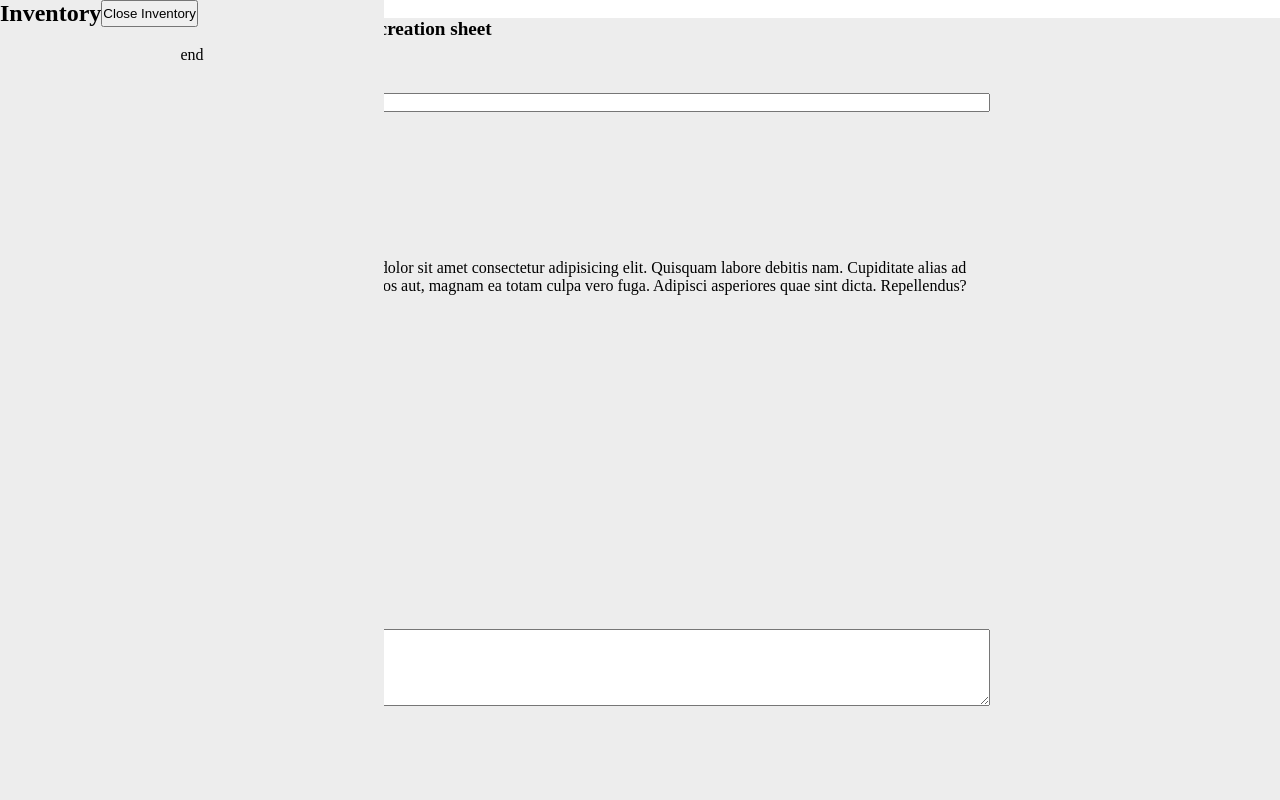
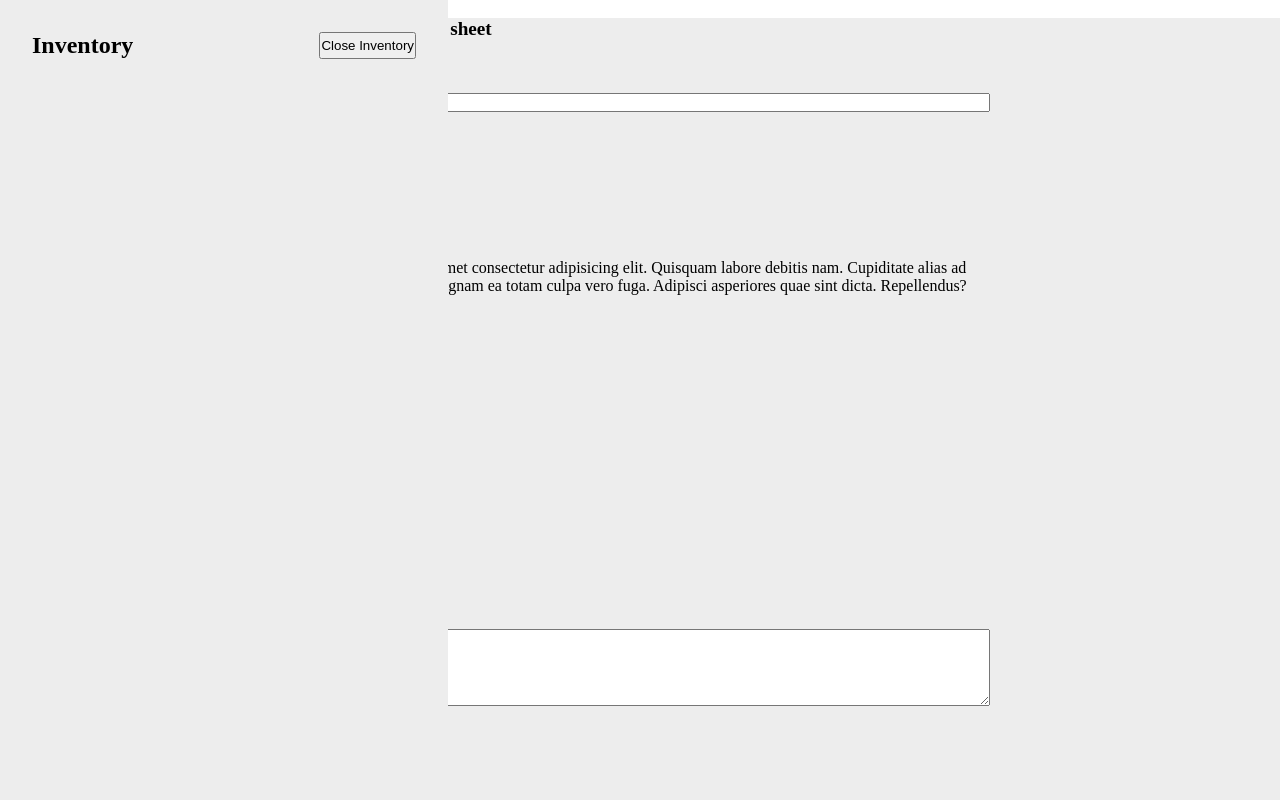
Before and after one commit to mattbra1155/2min-dungeon-vue3, a Vue app: page /character-creation in a window 1280 px wide. Shown: the top 800 px of the page. Built offline with nearby package versions, Linux system fonts and the light colour scheme.

Commit message:
adde inventory item

```diff
--- /dev/null
+++ b/src/assets/styles/components/m-inventoryItem.sass
@@ -0,0 +1 @@
+.o-inventoryItem
--- /dev/null
+++ b/src/assets/styles/components/o-inventory.sass
@@ -0,0 +1,42 @@
+.o-inventory
+    display: flex
+    flex-flow: row wrap
+    width: 30%
+    height: 100vh
+    padding: 2rem
+    position: absolute
+    top: 0
+    left: 0
+    background: #ededed
+    z-index: 100
+    &__header
+        display: flex
+        justify-content: space-between
+        width: 100%
+    &__list
+        display: flex
+        flex-direction: column
+        justify-content: flex-start
+        align-items: flex-start
+        width: 100%
+        height: 100%
+        padding: 5%
+        list-style: none
+    &__item
+        display: flex
+        flex-direction: row
+        justify-content: space-between
+        position: relative
+        width: 100%
+        &:hover
+            .o-inventory__details
+                display: flex
+    &__details
+        display: none
+        position: absolute
+        top: 0
+        left: 0
+        background: #FFF
+        width: 100%
+        height: 100%
+        z-index: 2
--- a/src/assets/styles/main.sass
+++ b/src/assets/styles/main.sass
@@ -4,9 +4,11 @@
 @import './components/a-text'
 
 @import './components/m-form'
+@import './components/m-inventoryItem'
 
 @import './components/o-interface'
 @import './components/o-feed'
 @import './components/o-characterGenerator'
 @import './components/o-playerDead'
 @import './components/o-levelFinished'
+@import './components/o-inventory'
--- /dev/null
+++ b/src/components/InventoryItem.vue
@@ -0,0 +1,13 @@
+<script setup lang="ts">
+import { IArmor, IPotion, IWeapon } from '@/interfaces/IItem'
+
+const props = defineProps<{
+    item: IWeapon | IArmor | IPotion
+}>()
+</script>
+
+<template>
+    <div class="m-inventoryItem">
+        <h3 class="m-inventoryItem__title">{{ props.item.name }}</h3>
+    </div>
+</template>
--- a/src/components/InventoryPanel.vue
+++ b/src/components/InventoryPanel.vue
@@ -2,8 +2,24 @@
 import { usePlayer } from '@/composables/usePlayer'
 import { useInventory } from '@/composables/useInventory'
 import { useRouter } from 'vue-router'
+import { IArmor, IPotion, IWeapon } from '@/interfaces/IItem'
+import { EItemCategory } from '@/enums/ItemCategory'
+import InventoryItem from './InventoryItem.vue'
 const { player } = usePlayer()
 const { isOpen, toggleInventory } = useInventory()
+
+const getButtonType = (item: IWeapon | IArmor | IPotion) => {
+    console.log(item)
+    if (item.category === EItemCategory.Weapon) {
+        return 'Wield'
+    } else if (item.category === EItemCategory.Armor) {
+        return 'Equip'
+    } else if (item.category === EItemCategory.Potion) {
+        return 'Quaf'
+    } else {
+        return 'Use'
+    }
+}
 
 const router = useRouter()
 router.beforeEach(() => {
@@ -12,39 +28,19 @@ router.beforeEach(() => {
 </script>
 
 <template>
-    <div v-if="isOpen" id="inventory" class="inventory">
-        <h2>Inventory</h2>
-        <button id="inventoryCloseButton" class="close" @click="toggleInventory">Close Inventory</button>
-        <ul id="inventoryList" class="inventory__list">
-            <li v-for="item in player?.inventory" :key="item.id">tt{{ item.name }}</li>
-            end
+    <div v-if="isOpen" id="inventory" class="o-inventory">
+        <div class="o-inventory__header">
+            <h2 class="o-inventory__title">Inventory</h2>
+            <button id="inventoryCloseButton" class="o-inventory__close" @click="toggleInventory">
+                Close Inventory
+            </button>
+        </div>
+        <ul id="inventoryList" class="o-inventory__list">
+            <li v-for="item in player?.inventory" :key="item.id" class="o-inventory__item">
+                {{ item.name }} <button class="a-button">{{ getButtonType(item) }}</button>
+                <div class="o-inventory__details">modifiers: {{ item.modifier }}</div>
+                <InventoryItem :item="item" />
+            </li>
         </ul>
     </div>
 </template>
-
-<style lang="sass">
-
-.inventory
-    display: flex
-    flex-flow: row wrap
-    width: 30%
-    height: 100vh
-    position: absolute
-    top: 0
-    left: 0
-    background: #ededed
-    z-index: 100
-    &__list
-        display: flex
-        flex-direction: column
-        justify-content: flex-start
-        align-items: center
-        width: 100%
-        height: 100%
-        padding: 5%
-    &__item
-        display: flex
-        flex-direction: row
-        justify-content: space-between
-        width: 100%
-</style>
--- a/src/composables/usePlayer.ts
+++ b/src/composables/usePlayer.ts
@@ -4,7 +4,6 @@ import { IPlayer } from '@/interfaces/IPlayer'
 import { bodyPartsModel } from '@/assets/models/bodyPartsModel'
 import { ItemGenerator } from '@/assets/generators/itemGenerator'
 import { EItemCategory } from '@/enums/ItemCategory'
-import { IWeapon } from '@/interfaces/IItem'
 import { Weapon } from '@/assets/models/itemsModel'
 import { Inventory } from '@/assets/models/inventoryModel'
 const { head, leftArm, rightArm, torso, leftLeg, rightLeg } = bodyPartsModel
```
Also changed, not shown: src/interfaces/Person.ts (+4 -6 lines).
